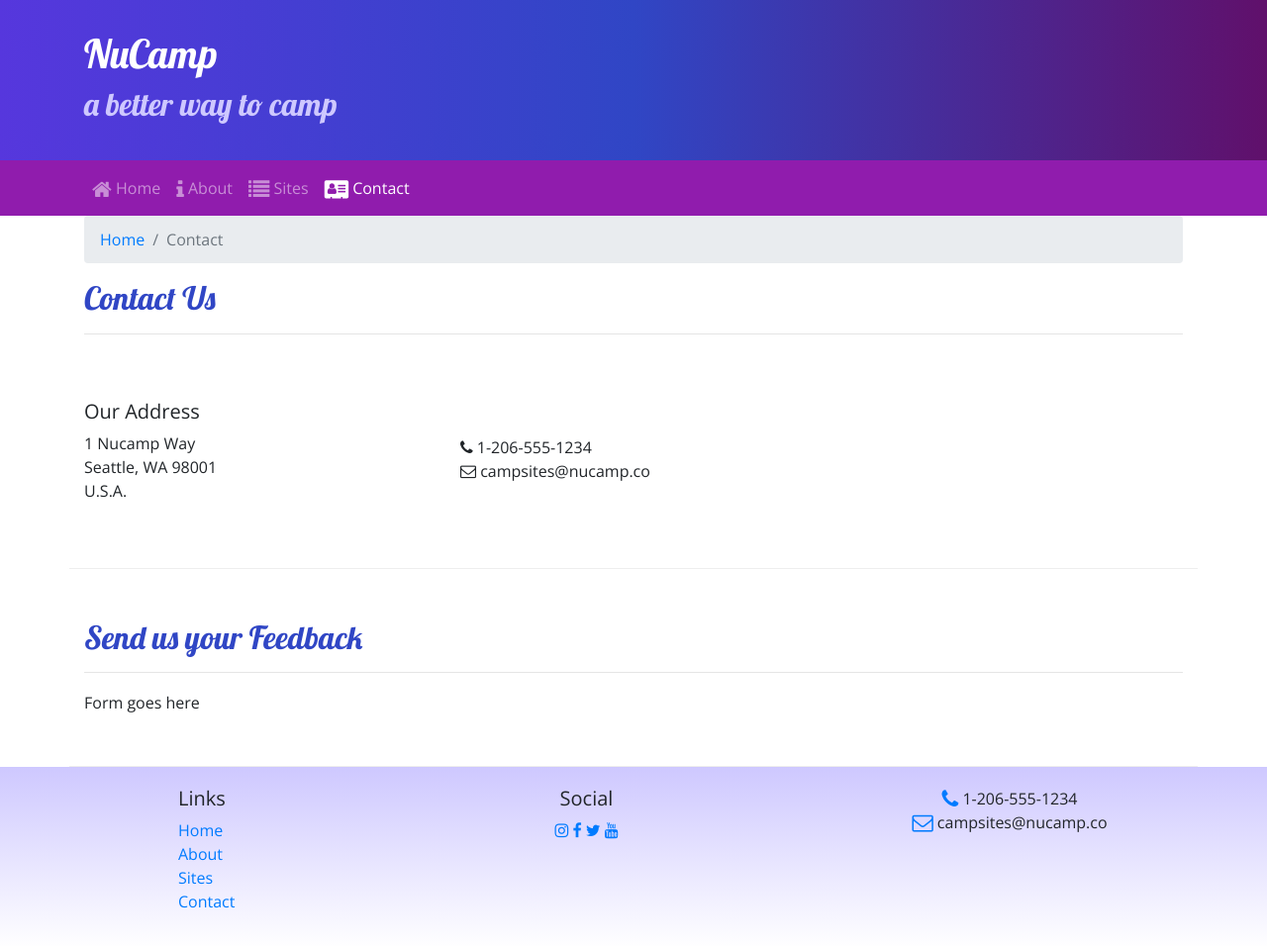
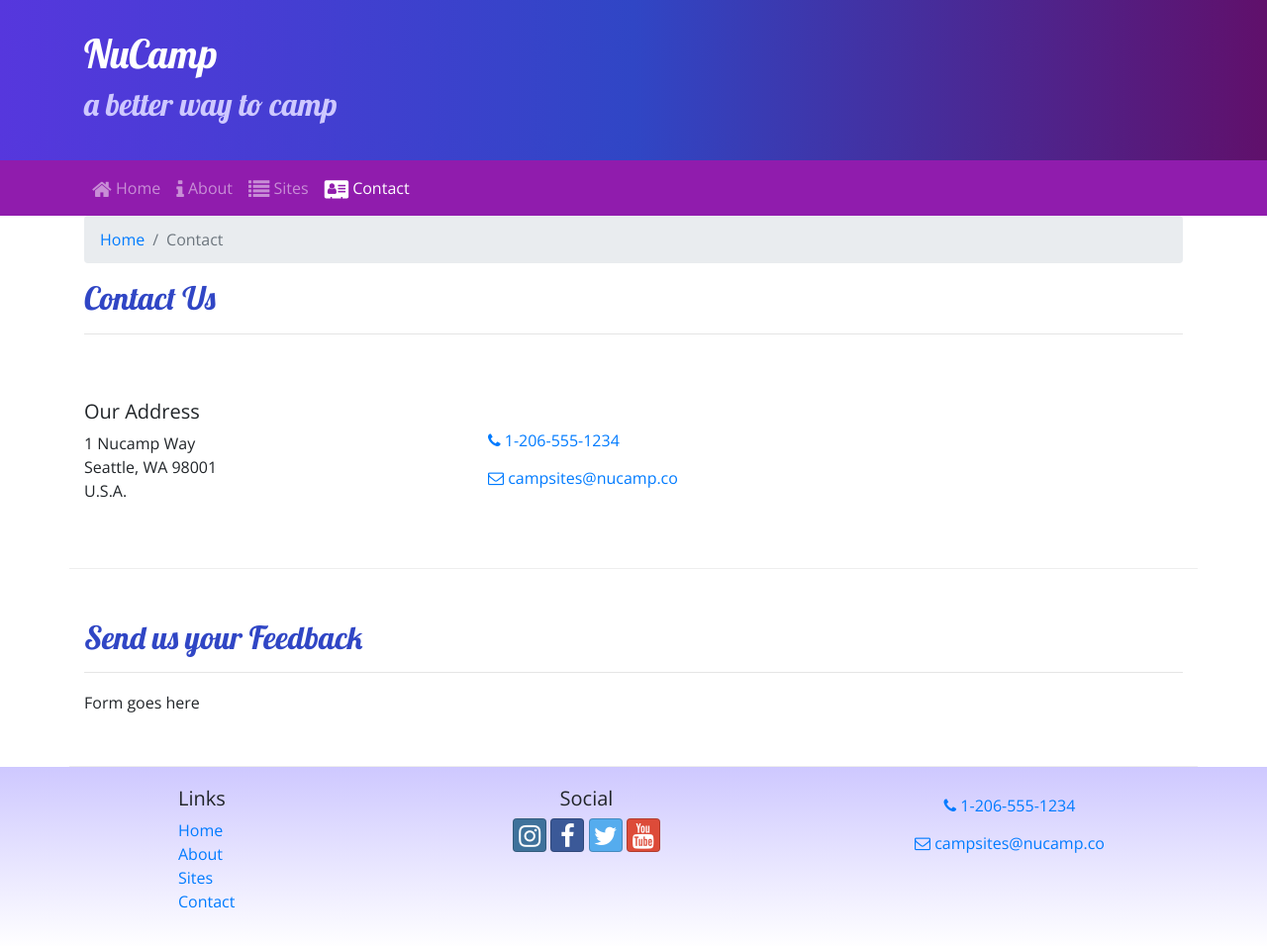
Before and after one commit to mabgray/2-Bootstrap, a website: page contactus.html in a window 1280 px wide. Shown: the whole page at 99% size. Drawn offline with nearby package versions, Linux system fonts and the light colour scheme.

Commit message:
social buttons

```diff
--- a/aboutus.html
+++ b/aboutus.html
@@ -10,6 +10,7 @@
     <link rel="stylesheet" href="node_modules/bootstrap/dist/css/bootstrap.min.css" />
     <link rel="stylesheet" href="https://fonts.googleapis.com/css?family=Lobster|Open+Sans" />
     <link rel="stylesheet" href="node_modules/font-awesome/css/font-awesome.min.css" />
+    <link rel="stylesheet" href="node_modules/bootstrap-social/bootstrap-social.css" />
     <link rel="stylesheet" href="css/styles.css" />
 </head>
 
@@ -89,14 +90,14 @@
                 </div>
                 <div class="col-6 col-sm-5 text-center">
                     <h5>Social</h5>
-                    <a href="http://instagram.com/"><i class="fa fa-instagram"></i></a>
-                    <a href="http://facebook.com/"><i class="fa fa-facebook"></i></a>
-                    <a href="http://twitter.com/"><i class="fa fa-twitter"></i></a>
-                    <a href="http://youtube.com/"><i class="fa fa-youtube"></i></a>
+                        <a class="btn btn-social-icon btn-instagram" href="http://instagram.com/"><i class="fa fa-instagram"></i></a>
+                        <a class="btn btn-social-icon btn-facebook" href="http://facebook.com/"><i class="fa fa-facebook"></i></a>
+                        <a class="btn btn-social-icon btn-twitter" href="http://twitter.com/"><i class="fa fa-twitter"></i></a>
+                        <a class="btn btn-social-icon btn-google" href="http://youtube.com/"><i class="fa fa-youtube"></i></a>
                 </div>
                 <div class="col-sm-4 text-center">
-                    <i class="fa fa-phone fa-lg text-primary"></i> 1-206-555-1234<br />
-                      <i class="fa fa-envelope fa-lg text-primary"></i> campsites@nucamp.co
+                    <a role="button" class="btn btn-link" href="tel:+12065551234"><i class="fa fa-phone"></i> 1-206-555-1234</a><br />
+                    <a role="button" class="btn btn-link" href="mailto:campsites@nucamp.co"><i class="fa fa-envelope-o"></i> campsites@nucamp.co</a>
                 </div>
            </div>
         </div>
--- a/contactus.html
+++ b/contactus.html
@@ -12,6 +12,7 @@
     <!-- Additional CSS must be placed after Bootstrap CSS -->
     <link rel="stylesheet" href="node_modules/font-awesome/css/font-awesome.min.css" />
     <link rel="stylesheet" href="https://fonts.googleapis.com/css?family=Lobster|Open+Sans" />
+    <link rel="stylesheet" href="node_modules/bootstrap-social/bootstrap-social.css" />
     <link rel="stylesheet" href="css/styles.css" />
 
     <title>NuCamp: A Better Way To Camp</title>
@@ -68,8 +69,10 @@
                 </address>
             </div>
             <div class="col">
-				<i class="fa fa-phone"></i> 1-206-555-1234<br>
-            	<i class="fa fa-envelope-o"></i> campsites@nucamp.co
+				<div class="col">
+                    <a role="button" class="btn btn-link" href="tel:+12065551234"><i class="fa fa-phone"></i> 1-206-555-1234</a><br />
+                    <a role="button" class="btn btn-link" href="mailto:campsites@nucamp.co"><i class="fa fa-envelope-o"></i> campsites@nucamp.co</a>
+                </div>
             </div>
         </div>
 
@@ -99,14 +102,14 @@
                 </div>
                 <div class="col-6 col-sm-5 text-center">
                     <h5>Social</h5>
-                    <a href="http://instagram.com/"><i class="fa fa-instagram"></i></a>
-                    <a href="http://facebook.com/"><i class="fa fa-facebook"></i></a>
-                    <a href="http://twitter.com/"><i class="fa fa-twitter"></i></a>
-                    <a href="http://youtube.com/"><i class="fa fa-youtube"></i></a>
+                    <a class="btn btn-social-icon btn-instagram" href="http://instagram.com/"><i class="fa fa-instagram"></i></a>
+                    <a class="btn btn-social-icon btn-facebook" href="http://facebook.com/"><i class="fa fa-facebook"></i></a>
+                    <a class="btn btn-social-icon btn-twitter" href="http://twitter.com/"><i class="fa fa-twitter"></i></a>
+                    <a class="btn btn-social-icon btn-google" href="http://youtube.com/"><i class="fa fa-youtube"></i></a>
                 </div>
                 <div class="col-sm-4 text-center">
-                    <i class="fa fa-phone fa-lg text-primary"></i> 1-206-555-1234<br />
-                    <i class="fa fa-envelope-o fa-lg text-primary"></i> campsites@nucamp.co
+                    <a role="button" class="btn btn-link" href="tel:+12065551234"><i class="fa fa-phone"></i> 1-206-555-1234</a><br />
+                    <a role="button" class="btn btn-link" href="mailto:campsites@nucamp.co"><i class="fa fa-envelope-o"></i> campsites@nucamp.co</a>
                 </div>
            </div>
         </div>
--- a/package.json
+++ b/package.json
@@ -15,6 +15,7 @@
   },
   "dependencies": {
     "bootstrap": "^4.5.2",
+    "bootstrap-social": "^5.1.1",
     "font-awesome": "^4.7.0",
     "jquery": "^3.5.1",
     "popper.js": "^1.16.1"
```
Also changed, not shown: index.html (+7 -6 lines), 1 other file.
